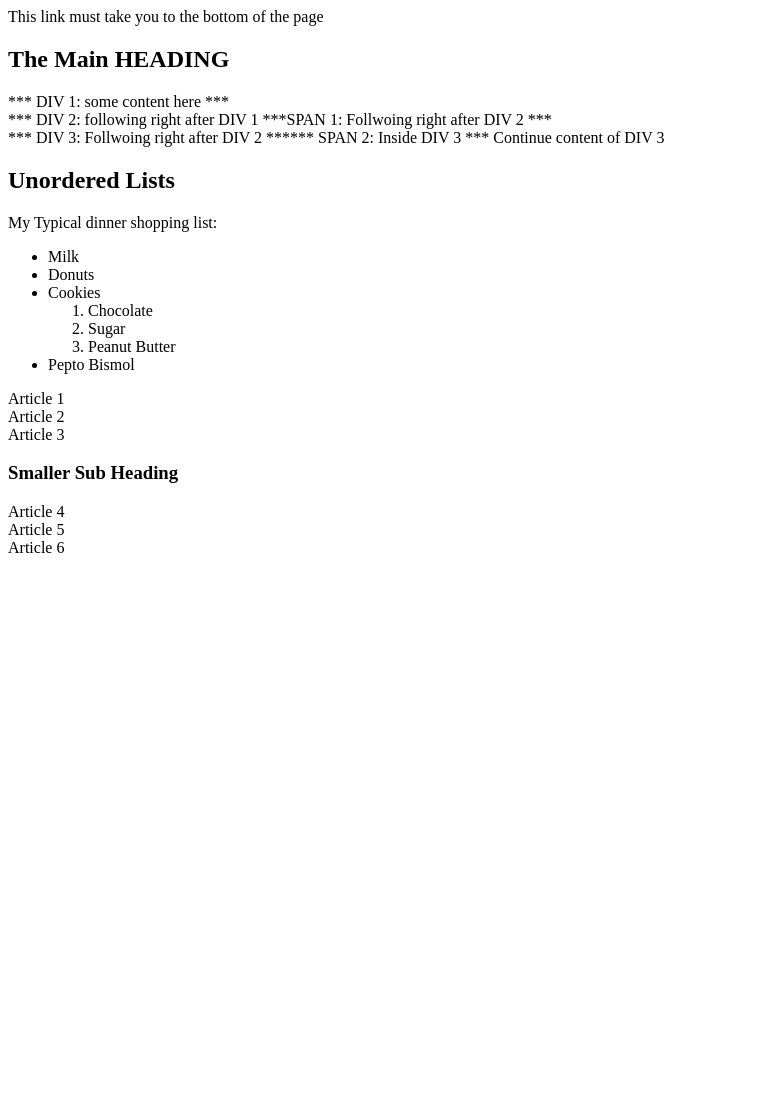
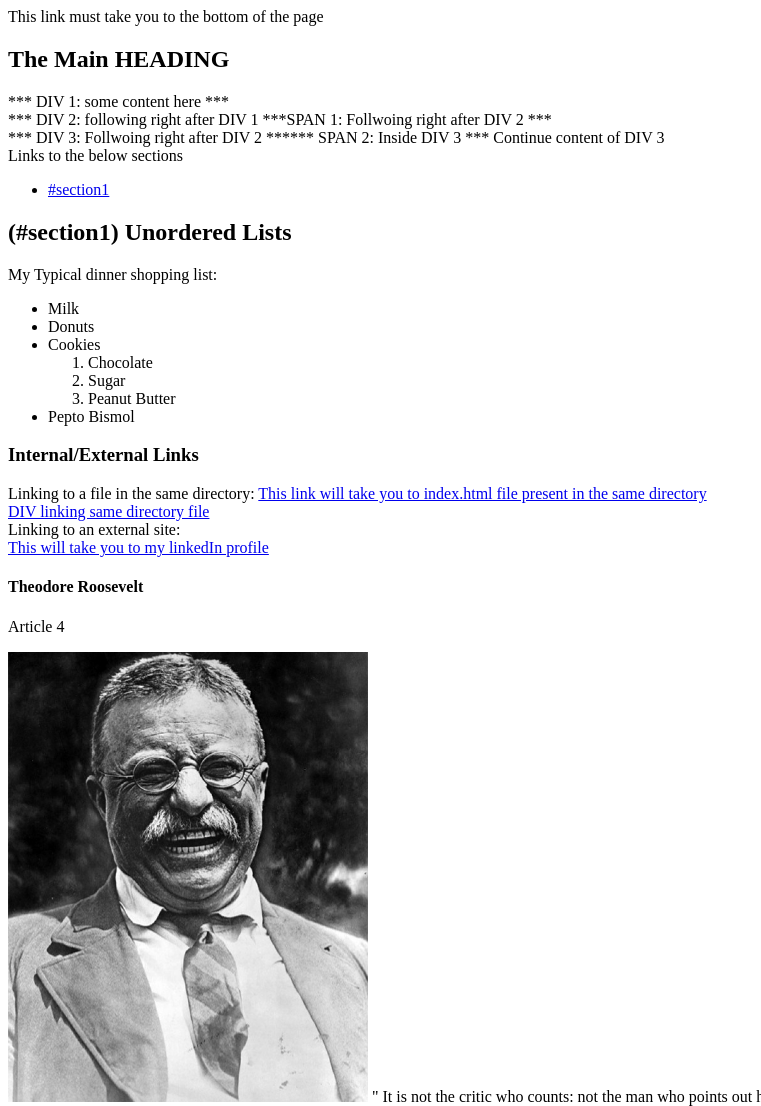
Before and after one commit to Harshith5299/Harshith5299.github.io, a plain HTML site: page Div-and-Span.html in a window 1280 px wide. Shown: the top 1106 px of the page, without its empty margins (0-761 px from the left). Before the commit the page ends 800 px from the top, so only its background shows below. Drawn offline with Linux system fonts and the light colour scheme.

Commit message:
Internal/External Links including images

```diff
--- a/Div-and-Span.html
+++ b/Div-and-Span.html
@@ -14,11 +14,16 @@
         As a child of a dl element.
         Content model for element span:
         Phrasing content.-->
-        </section>
+            <div>Links to the below sections</div>
+            <ul>
+                <li><a href="#section1">#section1</a></li>
+            </ul>
+
+    </section>
 
 
-        <section>
-<h2>Unordered Lists</h2>
+        <section id="section1">
+<h2>(#section1) Unordered Lists</h2>
             <div>My Typical dinner shopping list:
                 <ul><!--This tag indicates that the following is an unordered list. You may not enter any text between the ul tags unless it is enclosed within the <li> tag-->
 
@@ -33,14 +38,31 @@
                 </ul>
 
             </div>
-            <div>Article 1</div>
-            <div>Article 2</div>
-            <div>Article 3</div>
+
         </section>
 
+
+<section>
+    <h3>Internal/External Links</h3>
+    Linking to a file in the same directory:
+        <a href="index.html" title="Same Directory File Link">This link will take you to index.html file present in the same directory</a>
+
+    <a href="index.html" title="Same Directory File Link"><div>DIV linking same directory file</div></a>
+    <div> Linking to an external site:</div>
+    <a href="https://www.linkedin.com/in/harsh-c-206a672a8/" target="_blank" title="LinkedIn Profile"><div>This will take you to my linkedIn profile</div></a> <!--The target attribute creates a new webpage to open the automatically instead of going to the link in the same webpage-->
+</section>
+
         <section>
-<h3>Smaller Sub Heading</h3>
-            <div>Article 4</div>
+<h4>Theodore Roosevelt</h4>
+            <div>Article 4 <!--Use &quot to insert a "" into the paragraph text to prevent rendering issues-->
+                <p><img src="roosevelt_360x450.jpg" width="360" height="450" alt="Image with Quote"> <!--The img tag is meant to store links to images-->
+                    &quot; It is not the critic who counts: not the man who points out how the strong man stumbles or where the doer of deeds could have done better.
+                    The credit belongs to the man who is actually in the arena, whose face is marred by dust and sweat and blood, who strives valiantly,
+                    who errs and comes up short again and again, because there is no effort without error or shortcoming, but who knows the great enthusiasms,
+                    the great devotions, who spends himself for a worthy cause; who, at the best, knows, in the end, the triumph of high achievement, and who,
+                    at the worst, if he fails, at least he fails while daring greatly, so that his place shall never be with those cold and timid souls who knew neither victory nor defeat.&quot;
+                <img src="https://encrypted-tbn0.gstatic.com/images?q=tbn:ANd9GcS0WmyA8FuDgk6GMtGUgVnoWzgcvPWEoc0TsQ&s" width="640" height="480" alt="E-Girl Artwork"></p>
+            </div>
             <div>Article 5</div>
             <div>Article 6</div>
         </section>
```
Also changed, not shown: roosevelt_360x450.jpg (added).
